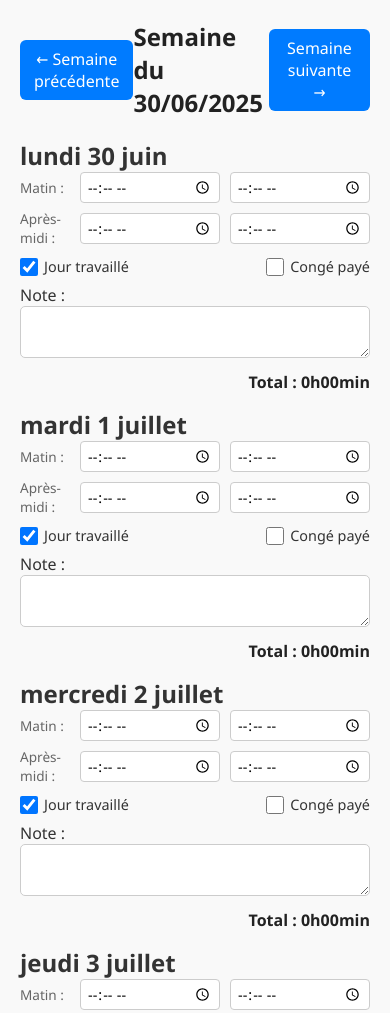
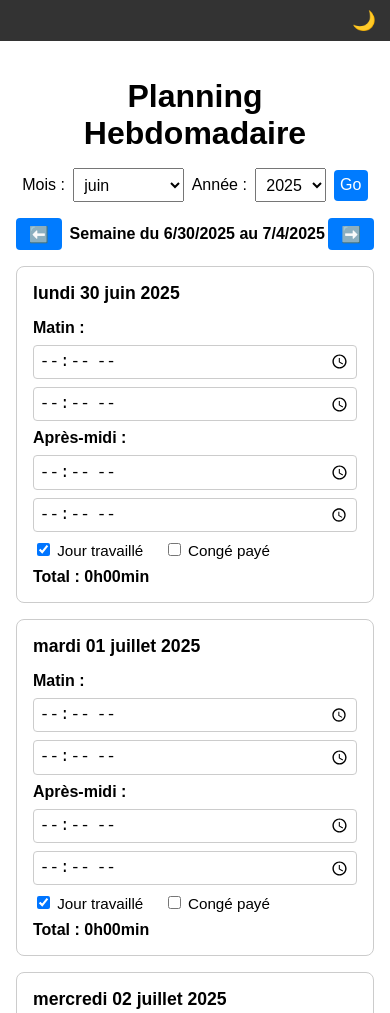
Before and after one commit to GreayFoann/Planning-Pro, a plain HTML site: page index.html in a window 390 px wide. Shown: the top 1013 px of the page. Drawn offline with Linux system fonts and the light colour scheme.

Commit message:
Add files via upload

```diff
--- a/index.html
+++ b/index.html
@@ -2,28 +2,45 @@
 <html lang="fr">
 <head>
   <meta charset="UTF-8" />
-  <meta name="viewport" content="width=device-width, initial-scale=1" />
-  <title>Planning Hebdomadaire</title>
+  <meta name="viewport" content="width=device-width, initial-scale=1.0"/>
+  <title>Planning Hebdomadaire - 35h</title>
   <link rel="stylesheet" href="style.css" />
 </head>
 <body>
-  <header>
-    <button id="prevSemaine">← Semaine précédente</button>
-    <h1 id="semaineAffichee">Semaine du ...</h1>
-    <button id="nextSemaine">Semaine suivante →</button>
+  <header class="top-bar">
+    <button id="toggleTheme" aria-label="Changer de thème">🌙</button>
   </header>
+
   <main>
-    <div id="joursContainer"></div>
-    <section id="totaux">
-      <p>Total effectué : <span id="totalEffectue">0h00min</span></p>
-      <p>Heures restantes : <span id="reste">0h00min</span></p>
-      <p>Quota hebdomadaire ajusté : <span id="quotaHebdo">35h00min</span></p>
-      <p>Jours travaillés : <span id="nbTravail">0</span></p>
-      <p>Congés payés : <span id="nbConge">0</span></p>
-      <p>Jours fériés non travaillés : <span id="nbFerie">0</span></p>
-      <p>Jours fériés travaillés : <span id="nbFerieTrav">0</span></p>
+    <h1>Planning Hebdomadaire</h1>
+
+    <div class="select-date">
+      <label for="mois">Mois :</label>
+      <select id="mois"></select>
+
+      <label for="annee">Année :</label>
+      <select id="annee"></select>
+
+      <button class="arrow-button" onclick="allerAuMois()">Go</button>
+    </div>
+
+    <div class="week-nav">
+      <button class="arrow-button" onclick="changerSemaine(-1)">⬅️</button>
+      <span id="periodeSemaine"></span>
+      <button class="arrow-button" onclick="changerSemaine(1)">➡️</button>
+    </div>
+
+    <div id="planning"></div>
+
+    <section class="totaux">
+      <p><strong>Total effectué :</strong> <span id="totalEffectue">0h00min</span></p>
+      <p><strong>Heures restantes :</strong> <span id="reste">35h00min</span></p>
+      <button onclick="exportCSV()">📤 Exporter en CSV</button>
     </section>
+
+    <div class="signature">Aymerik G.</div>
   </main>
+
   <script src="script.js"></script>
 </body>
 </html>
--- a/script.js
+++ b/script.js
@@ -1,52 +1,78 @@
-let semaineOffset = 0;
+const jours = ["Lundi", "Mardi", "Mercredi", "Jeudi", "Vendredi"];
 
-function formatDateComplete(date) {
-  return date.toLocaleDateString("fr-FR", { weekday: 'long', day: 'numeric', month: 'long' });
+function getDateDuLundi(offset = 0) {
+  const d = new Date();
+  d.setDate(d.getDate() + offset * 7);
+  const day = d.getDay();
+  const diff = d.getDate() - day + (day === 0 ? -6 : 1);
+  return new Date(d.setDate(diff));
 }
 
-function estJourFerie(date) {
-  const joursFeries = [
-    '01-01', '05-01', '05-08', '07-14', '08-15', '11-01', '11-11', '12-25'
-  ];
-  const mmjj = date.toISOString().slice(5, 10);
-  return joursFeries.includes(mmjj);
+function getDateForJour(lundi, idx) {
+  const d = new Date(lundi);
+  d.setDate(lundi.getDate() + idx);
+  return d;
 }
 
-function diffHeures(debut, fin) {
-  if (!debut || !fin) return 0;
-  const [hD, mD] = debut.split(':').map(Number);
-  const [hF, mF] = fin.split(':').map(Number);
-  let diff = (hF - hD) * 60 + (mF - mD);
-  return diff > 0 ? diff / 60 : 0;
+function formatDateComplete(d) {
+  return d.toLocaleDateString("fr-FR", {
+    weekday: "long", day: "2-digit", month: "long", year: "numeric"
+  });
 }
 
-function formatHeure(h) {
-  const heures = Math.floor(h);
-  const minutes = Math.round((h - heures) * 60);
-  return `${heures}h${minutes.toString().padStart(2, '0')}min`;
+function calculerPaques(annee) {
+  const f = Math.floor, G = annee % 19, C = f(annee / 100);
+  const H = (C - f(C/4) - f((8*C+13)/25) + 19*G + 15) % 30;
+  const I = H - f(H/28)*(1 - f(29/(H+1))*f((21-G)/11));
+  const J = (annee + f(annee/4) + I + 2 - C + f(C/4)) % 7;
+  const L = I - J, m = 3 + f((L + 40)/44), day = L + 28 - 31*f(m/4);
+  return new Date(annee, m - 1, day);
 }
 
-function getDateDuLundi(offset) {
-  const now = new Date();
-  const jour = now.getDay();
-  const diff = (jour === 0 ? -6 : 1 - jour) + offset * 7;
-  return new Date(now.getFullYear(), now.getMonth(), now.getDate() + diff);
+function estJourFerie(d) {
+  const a = d.getFullYear(), j = d.getDate(), m = d.getMonth() + 1;
+  const cle = `${j}-${m}`, fixes = ["1-1","1-5","8-5","14-7","15-8","1-11","11-11","25-12"];
+  if (fixes.includes(cle)) return true;
+  const p = calculerPaques(a).getTime();
+  return [0,1,39,50].some(off => {
+    const dd = new Date(p + off * 86400000);
+    return dd.getDate() === j && dd.getMonth() === m - 1;
+  });
+}
+
+function keySemaine(lundi) {
+  return "planning_" + lundi.toISOString().split("T")[0];
 }
 
 function saveWeek(lundi, data) {
-  localStorage.setItem('semaine-' + lundi.toISOString().slice(0,10), JSON.stringify(data));
-  localStorage.setItem('semaineOffset', semaineOffset);
+  localStorage.setItem(keySemaine(lundi), JSON.stringify(data));
+  localStorage.setItem("derniereSemaineOffset", semaineOffset);
 }
 
 function loadWeek(lundi) {
-  const data = localStorage.getItem('semaine-' + lundi.toISOString().slice(0,10));
-  if (data) return JSON.parse(data);
-  return null;
+  return JSON.parse(localStorage.getItem(keySemaine(lundi)) || '[]');
+}
+
+const planningEl = document.getElementById("planning");
+const periodeEl = document.getElementById("periodeSemaine");
+const moisSel = document.getElementById("mois");
+const anneeSel = document.getElementById("annee");
+const toggleBg = document.getElementById("toggleTheme");
+let semaineOffset = parseInt(localStorage.getItem("derniereSemaineOffset") || 0, 10);
+
+function diffHeures(h1, h2) {
+  if (!h1 || !h2) return 0;
+  const [h,m] = h1.split(":"), [H,M] = h2.split(":");
+  return ((+H*60 + +M) - (+h*60 + +m)) / 60;
+}
+function formatHeure(val) {
+  const h = Math.floor(val), m = Math.round((val-h)*60);
+  return `${h}h${String(m).padStart(2,"0")}min`;
 }
 
 function creerJour(date, data = {}) {
   const ferie = estJourFerie(date);
-  const jourTrav = data.jourTravaille !== undefined ? data.jourTravaille : !ferie;
+  const jourTrav = data.jourTravaille ?? !ferie;
   const conge = data.congePaye || false;
   const div = document.createElement("div");
   div.className = "day" + (ferie ? " ferie" : "");
@@ -62,50 +88,33 @@ function creerJour(date, data = {}) {
       <label><input type="checkbox" class="jourTravaille" ${jourTrav?"checked":""}/> Jour travaillé</label>
       <label><input type="checkbox" class="congePaye" ${conge?"checked":""}/> Congé payé</label>
     </div>
-    <div class="note"><label>Note :</label><textarea class="noteJour" rows="2">${data.note || ""}</textarea></div>
     <div class="total">Total : <span class="totalJour">0h00min</span></div>
   `;
-
   const ct = div.querySelector(".jourTravaille");
   const cp = div.querySelector(".congePaye");
   const times = [...div.querySelectorAll("input[type=time]")];
 
   function majInputs() {
-    const actif = ct.checked && !cp.checked;
+    const actif = ct.checked;
     times.forEach(i => i.disabled = !actif);
   }
 
-  ct.addEventListener("change", () => {
-    if (ct.checked) cp.checked = false;
-    majInputs();
-    calculer();
-  });
-
-  cp.addEventListener("change", () => {
-    if (cp.checked) ct.checked = false;
-    majInputs();
-    calculer();
-  });
-
-  times.forEach(i => i.addEventListener("change", calculer));
+  ct.addEventListener("change", () => { if (ct.checked) cp.checked = false; majInputs(); calculer(); });
+  cp.addEventListener("change", () => { if (cp.checked) ct.checked = false; majInputs(); calculer(); });
+  times.forEach(i=>i.addEventListener("change", calculer));
 
   majInputs();
-
   return div;
 }
 
-function afficherSemaine() {
-  const container = document.getElementById("joursContainer");
-  container.innerHTML = "";
+function charger() {
+  planningEl.innerHTML = "";
   const lundi = getDateDuLundi(semaineOffset);
-  const data = loadWeek(lundi) || [];
-  for(let i=0; i<7; i++) {
-    const d = new Date(lundi.getFullYear(), lundi.getMonth(), lundi.getDate() + i);
-    const jourData = data[i] || {};
-    container.appendChild(creerJour(d, jourData));
-  }
-  document.getElementById("semaineAffichee").textContent = `Semaine du ${lundi.toLocaleDateString("fr-FR")}`;
+  periodeEl.textContent = `Semaine du ${lundi.toLocaleDateString()} au ${getDateForJour(lundi,4).toLocaleDateString()}`;
+  const saved = loadWeek(lundi);
+  jours.forEach((_, i) => planningEl.appendChild(creerJour(getDateForJour(lundi, i), saved[i])));
   calculer();
+  remplirSelect();
 }
 
 function calculer() {
@@ -117,51 +126,68 @@ function calculer() {
     const vals = ["debutMatin","finMatin","debutAprem","finAprem"]
       .map(cl => d.querySelector("."+cl).value);
     let h=0;
-    if(cp){
-      h = 7;
-      nConge++;
-    } else if(ct){
-      h = diffHeures(vals[0],vals[1]) + diffHeures(vals[2],vals[3]);
-      if (d.classList.contains("ferie")) nFerieTrav++;
-    }
-    total += h;
+    if(cp){ h=7; nConge++; }
+    else if(ct){ h = diffHeures(vals[0],vals[1])+diffHeures(vals[2],vals[3]); if (d.classList.contains("ferie")) nFerieTrav++; }
+    total+=h;
     d.querySelector(".totalJour").textContent = formatHeure(h);
   });
-
-  const nFerie = days.filter(d => d.classList.contains("ferie")).length;
-  const quota = 35 - 7 * (nFerie - nFerieTrav + nConge);
-
+  const nFerie = days.filter(d=>d.classList.contains("ferie")).length;
+  const quota = 35 - 7*(nFerie - nFerieTrav + nConge);
   document.getElementById("totalEffectue").textContent = formatHeure(total);
-  document.getElementById("reste").textContent = formatHeure(Math.max(quota - total, 0));
-  document.getElementById("nbTravail").textContent = days.filter(d => d.querySelector(".jourTravaille").checked).length;
-  document.getElementById("nbConge").textContent = nConge;
-  document.getElementById("nbFerie").textContent = nFerie - nFerieTrav;
-  document.getElementById("nbFerieTrav").textContent = nFerieTrav;
-  document.getElementById("quotaHebdo").textContent = formatHeure(quota);
-
+  document.getElementById("reste").textContent = formatHeure(Math.max(quota - total,0));
   saveWeek(getDateDuLundi(semaineOffset), days.map(d => ({
     matinDebut: d.querySelector(".debutMatin").value,
     matinFin: d.querySelector(".finMatin").value,
     apremDebut: d.querySelector(".debutAprem").value,
     apremFin: d.querySelector(".finAprem").value,
     jourTravaille: d.querySelector(".jourTravaille").checked,
-    congePaye: d.querySelector(".congePaye").checked,
-    note: d.querySelector(".noteJour").value
+    congePaye: d.querySelector(".congePaye").checked
   })));
 }
 
-document.getElementById("prevSemaine").addEventListener("click", () => {
-  semaineOffset--;
-  afficherSemaine();
-});
+function changerSemaine(d) { semaineOffset+=d; charger(); }
+function allerAuMois(){ semaineOffset = Math.floor((new Date(parseInt(anneeSel.value),parseInt(moisSel.value)-1,1)-getDateDuLundi(0))/(7*86400000)); charger(); }
 
-document.getElementById("nextSemaine").addEventListener("click", () => {
-  semaineOffset++;
-  afficherSemaine();
-});
+function remplirSelect(){
+  moisSel.innerHTML=""; anneeSel.innerHTML="";
+  const now = new Date();
+  for(let m=1;m<=12;m++){ moisSel.add(new Option(new Date(2000,m-1,1).toLocaleString("fr-FR",{month:"long"}),m)); }
+  for(let y=now.getFullYear()-2;y<=now.getFullYear()+2;y++){ anneeSel.add(new Option(y,y)); }
+  const d = getDateDuLundi(semaineOffset);
+  moisSel.value = d.getMonth()+1;
+  anneeSel.value = d.getFullYear();
+}
 
-window.addEventListener("load", () => {
-  const savedOffset = localStorage.getItem('semaineOffset');
-  if(savedOffset) semaineOffset = parseInt(savedOffset, 10);
-  afficherSemaine();
-});
+function exportCSV(){
+  const l = getDateDuLundi(semaineOffset);
+  const rows = [["Jour","Date","Début matin","Fin matin","AM début","AM fin","Total","Trav","Congé"]];
+  document.querySelectorAll(".day").forEach((d,i)=>{
+    const vals = ["debutMatin","finMatin","debutAprem","finAprem"]
+      .map(cl=>d.querySelector("."+cl).value);
+    rows.push([
+      jours[i],
+      getDateForJour(l,i).toLocaleDateString(),
+      ...vals,
+      d.querySelector(".totalJour").textContent,
+      d.querySelector(".jourTravaille").checked?"Oui":"Non",
+      d.querySelector(".congePaye").checked?"Oui":"Non"
+    ]);
+  });
+  const csv = rows.map(r=>r.join(";")).join("\n");
+  const a=document.createElement("a");
+  a.href=URL.createObjectURL(new Blob([csv]));
+  a.download = `planning_${l.toISOString().split("T")[0]}.csv`;
+  a.click();
+}
+
+(function initTheme(){
+  if(localStorage.getItem("theme")==="dark"){ document.body.classList.add("dark"); toggleBg.textContent="☀️"; }
+  toggleBg.addEventListener("click", ()=>{
+    const dk = document.body.classList.toggle("dark");
+    localStorage.setItem("theme", dk?"dark":"light");
+    toggleBg.textContent = dk?"☀️":"🌙";
+  });
+})();
+
+remplirSelect();
+charger();
--- a/style.css
+++ b/style.css
@@ -1,170 +1,191 @@
-* {
-  box-sizing: border-box;
-  margin: 0;
-  padding: 0;
-  font-family: 'Segoe UI', Tahoma, Geneva, Verdana, sans-serif;
+:root {
+  --primary: #333;
+  --background: #fff;
+  --text: #000;
+  --accent: #007bff;
+  --border: #ccc;
+  --ferie-bg: #f8d7da;
+  --ferie-text: #721c24;
+}
+
+body.dark {
+  --primary: #ccc;
+  --background: #121212;
+  --text: #eee;
+  --accent: #0d6efd;
+  --border: #444;
+  --ferie-bg: #5c2c31;
+  --ferie-text: #f5c6cb;
 }
 
 body {
-  background: #f9f9f9;
-  color: #333;
-  padding: 20px;
-  min-height: 100vh;
-  display: flex;
-  flex-direction: column;
-  align-items: center;
+  font-family: Arial, sans-serif;
+  margin: 0;
+  padding: 0;
+  background: var(--background);
+  color: var(--text);
+  transition: background 0.3s, color 0.3s;
 }
 
-header {
-  width: 100%;
-  max-width: 900px;
+header.top-bar {
   display: flex;
-  justify-content: space-between;
-  align-items: center;
-  margin-bottom: 20px;
+  justify-content: flex-end;
+  padding: 0.5rem;
+  background: var(--primary);
 }
 
-header h1 {
-  font-size: 1.5rem;
-  color: #222;
-}
-
-button {
-  background-color: #007bff;
+#toggleTheme {
+  background: transparent;
   border: none;
-  color: white;
-  padding: 8px 14px;
-  border-radius: 6px;
+  font-size: 1.2rem;
   cursor: pointer;
-  font-size: 1rem;
-  transition: background-color 0.3s ease;
-}
-
-button:hover {
-  background-color: #0056b3;
+  color: var(--text);
 }
 
 main {
-  width: 100%;
+  padding: 1rem;
   max-width: 900px;
+  margin: auto;
 }
 
-#joursContainer {
-  display: grid;
-  grid-template-columns: repeat(auto-fit, minmax(260px, 1fr));
-  gap: 15px;
-  margin-bottom: 30px;
+h1 {
+  text-align: center;
+  margin-bottom: 1rem;
 }
 
-.jour {
-  background: white;
-  padding: 15px;
-  border-radius: 8px;
-  box-shadow: 0 1px 6px rgb(0 0 0 / 0.1);
+.select-date {
   display: flex;
-  flex-direction: column;
+  align-items: center;
+  justify-content: center;
+  gap: 0.5rem;
+  flex-wrap: wrap;
+  margin-bottom: 1rem;
 }
 
-.jour.ferie {
-  background: #ffe6e6;
-  border: 1px solid #ff4d4d;
+.select-date select,
+.select-date button {
+  padding: 0.4rem;
+  font-size: 1rem;
 }
 
-.jour header {
-  font-weight: 700;
+.week-nav {
+  display: flex;
+  align-items: center;
+  justify-content: center;
+  gap: 0.5rem;
+  margin-bottom: 1rem;
+  flex-wrap: nowrap;
+  overflow: hidden;
+}
+
+#periodeSemaine {
+  font-weight: bold;
+  font-size: 1rem;
+  white-space: nowrap;
+  min-width: 120px;
+}
+
+.arrow-button {
+  padding: 0.4rem 0.8rem;
+  background-color: var(--accent);
+  color: #fff;
+  border: none;
+  border-radius: 4px;
+  cursor: pointer;
+  font-size: 1rem;
+}
+
+.arrow-button:hover {
+  opacity: 0.9;
+}
+
+#planning {
+  display: grid;
+  grid-template-columns: 1fr;
+  gap: 1rem;
+}
+
+.day {
+  border: 1px solid var(--border);
+  border-radius: 8px;
+  padding: 1rem;
+  background: var(--background);
+  transition: background 0.3s;
+}
+
+.day.ferie {
+  background-color: var(--ferie-bg);
+  color: var(--ferie-text);
+}
+
+.day h2 {
+  margin-top: 0;
   font-size: 1.1rem;
-  margin-bottom: 10px;
-  color: #444;
 }
 
 .inputs {
-  display: grid;
-  grid-template-columns: 50px 1fr 1fr;
-  gap: 6px 10px;
-  align-items: center;
-  margin-bottom: 10px;
+  display: flex;
+  flex-direction: column;
+  gap: 0.5rem;
+  margin-top: 0.5rem;
 }
 
 .inputs label {
-  font-size: 0.85rem;
-  color: #666;
+  font-weight: bold;
 }
 
 .inputs input[type="time"] {
-  padding: 4px 6px;
-  font-size: 0.9rem;
-  border: 1px solid #ccc;
+  padding: 0.3rem;
+  font-size: 1rem;
+  border: 1px solid var(--border);
   border-radius: 4px;
+  background: var(--background);
+  color: var(--text);
 }
 
 .checkboxes {
-  display: flex;
-  justify-content: space-between;
-  margin-bottom: 8px;
+  margin-top: 0.5rem;
 }
 
 .checkboxes label {
-  font-size: 0.9rem;
-  user-select: none;
-  display: flex;
-  align-items: center;
-}
-
-.checkboxes input[type="checkbox"] {
-  margin-right: 6px;
-  cursor: pointer;
-  width: 18px;
-  height: 18px;
-}
-
-.note {
-  margin-bottom: 8px;
-}
-
-.note textarea {
-  width: 100%;
-  resize: vertical;
-  min-height: 40px;
-  font-size: 0.9rem;
-  padding: 6px;
-  border: 1px solid #ccc;
-  border-radius: 5px;
+  margin-right: 1rem;
+  font-size: 0.95rem;
 }
 
 .total {
-  font-weight: 600;
-  font-size: 1rem;
-  color: #222;
-  margin-top: auto;
-  text-align: right;
+  margin-top: 0.5rem;
+  font-weight: bold;
 }
 
-#totaux {
-  background: white;
-  padding: 15px 20px;
-  border-radius: 10px;
-  box-shadow: 0 1px 8px rgb(0 0 0 / 0.1);
-  max-width: 900px;
-  width: 100%;
-  font-size: 1rem;
-  color: #333;
-  display: flex;
-  flex-wrap: wrap;
-  gap: 15px 40px;
-  justify-content: center;
+.totaux {
+  margin-top: 2rem;
+  text-align: center;
 }
 
-#totaux p {
-  flex: 1 1 160px;
-  font-weight: 600;
+.totaux p {
+  margin: 0.3rem 0;
+  font-size: 1.1rem;
 }
 
-@media (max-width: 500px) {
-  #joursContainer {
-    grid-template-columns: 1fr;
-  }
-  #totaux {
-    flex-direction: column;
-    gap: 10px 0;
-  }
+.totaux button {
+  margin-top: 1rem;
+  padding: 0.6rem 1.2rem;
+  font-size: 1rem;
+  border: none;
+  border-radius: 6px;
+  background: var(--accent);
+  color: #fff;
+  cursor: pointer;
 }
+
+.totaux button:hover {
+  opacity: 0.9;
+}
+
+.signature {
+  margin-top: 3rem;
+  text-align: right;
+  font-style: italic;
+  font-size: 0.9rem;
+  color: var(--text);
+}
```
